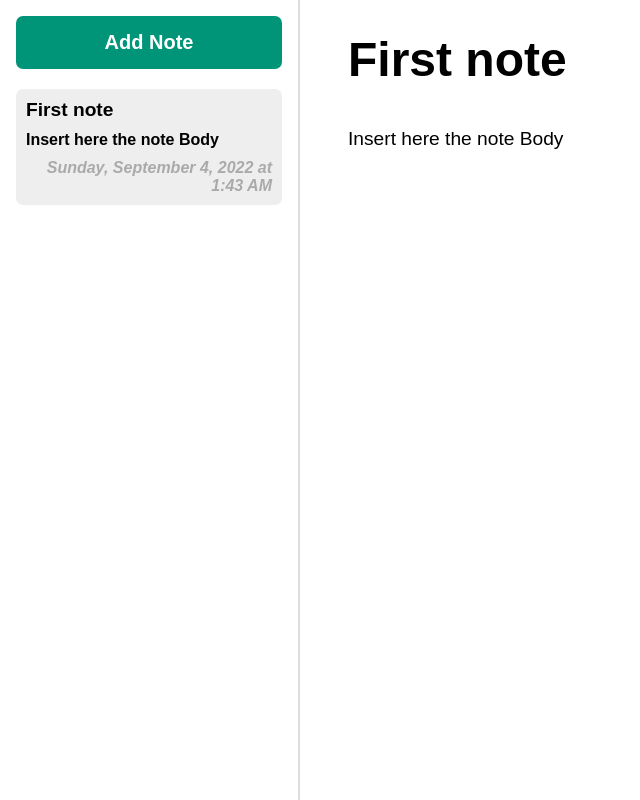
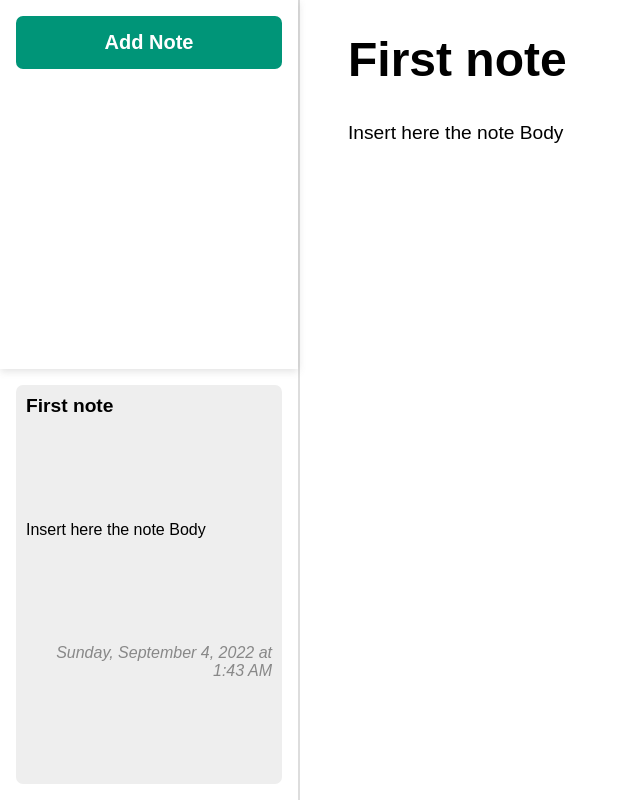
Before and after one commit to mnegabriel/local-notes, a website built with Vite: page index.html in a window 1280 px wide. Shown: the whole page, without its empty margins (0-640 px from the left). Built offline with nearby package versions, Linux system fonts and the light colour scheme.

Commit message:
add css variables, grid; hold add button on top

```diff
--- a/src/classes/dom-handler.ts
+++ b/src/classes/dom-handler.ts
@@ -49,7 +49,9 @@ export class DomHandler {
   #boot() {
     this.root.innerHTML = [
       /*html*/`<aside class="notes__sidebar">`,
-        /*html*/`<button class="notes__add" type="button">Add Note</button>`,
+        /*html*/`<header class="notes__header">`,
+          /*html*/`<button class="notes__add" type="button">Add Note</button>`,
+        /*html*/`</header>`,
       /**/
         /*html*/`<ul class="notes__list">`,
         /*html*/`</ul>`,
--- a/src/styles/style.css
+++ b/src/styles/style.css
@@ -1,6 +1,17 @@
+:root {
+  --col-gray-darker: #888888;
+  --col-gray-dark: #aaaaaa;
+  --col-gray: #dddddd;
+  --col-gray-light: #eeeeee;
+
+  --col-green: #009578;
+  --col-green-light: #00af8c;
+}
+
 .notes {
-  display: flex;
+  display: grid;
   height: 100%;
+  grid-template-columns: 300px 1fr;
 }
 
 .notes * {
@@ -8,65 +19,89 @@
 }
 
 .notes__sidebar {
-  border-right: 2px solid #dddddd;
-  flex-shrink: 0;
-  overflow-y: auto;
-  padding: 1em;
-  width: 300px;
+  border-right: 2px solid var(--col-gray);
+  min-height: 0;
+  display: grid;
+}
+
+.notes__header {
+  padding: 1rem;
+  box-shadow: rgba(99, 99, 99, 0.2) 0px 2px 8px 0px;
 }
 
 .notes__add {
-  background: #009578;
+  background: var(--col-green);
   border: none;
   border-radius: 7px;
   color: #ffffff;
   cursor: pointer;
-  font-size: 1.25em;
+  font-size: 1.25rem;
   font-weight: bold;
-  margin-bottom: 1em;
   padding: 0.75em 0;
   width: 100%;
 }
 
 .notes__add:hover {
-  background: #00af8c;
+  background: var(--col-green-light);
+}
+
+.notes__list {
+  --notes-list-padding: 1rem;
+
+  overflow-y: auto;
+  padding: 1rem;
+  display: grid;
+  gap: 8px;
 }
 
 .notes__list-item {
-  cursor: pointer;
+  border-radius: 7px;
+  width: 100%;
+  display: grid;
+  gap: 10px;
+  padding: 10px;
 }
 
 .notes__list-item--selected {
-  background: #eeeeee;
-  border-radius: 7px;
-  font-weight: bold;
+  background: var(--col-gray-light);
+}
+
+.notes__list-item--selected .notes__small-updated {
+  color: var(--col-gray-darker);
+}
+
+.notes__list-item:not(.notes__list-item--selected):hover {
+  cursor: pointer;
+  outline: 1px solid var(--col-gray-light);
 }
 
 .notes__small-title,
 .notes__small-updated {
-  padding: 10px;
   display: block;
 }
 
 .notes__small-title {
-  font-size: 1.2em;
+  font-size: 1.2rem;
+  white-space: nowrap;
+  overflow: hidden;
+  text-overflow: ellipsis;
 }
 
-.notes__small-body {
-  padding: 0 10px;
-}
+.notes__small-body {}
 
 .notes__small-updated {
-  color: #aaaaaa;
+  color: var(--col-gray-dark);
   font-style: italic;
   text-align: right;
 }
 
 .notes__preview {
-  display: flex;
-  flex-direction: column;
-  padding: 2em 3em;
+  display: grid;
+  align-content: flex-start;
+  gap: 2rem;
+  padding: 2em 3rem;
   flex-grow: 1;
+  grid-template-rows: auto 1fr;
 }
 
 .notes__title,
@@ -77,14 +112,12 @@
 }
 
 .notes__title {
-  font-size: 3em;
+  font-size: 3rem;
   font-weight: bold;
 }
 
 .notes__body {
-  flex-grow: 1;
-  font-size: 1.2em;
+  font-size: 1.2rem;
   line-height: 1.5;
-  margin-top: 2em;
   resize: none;
 }
```
